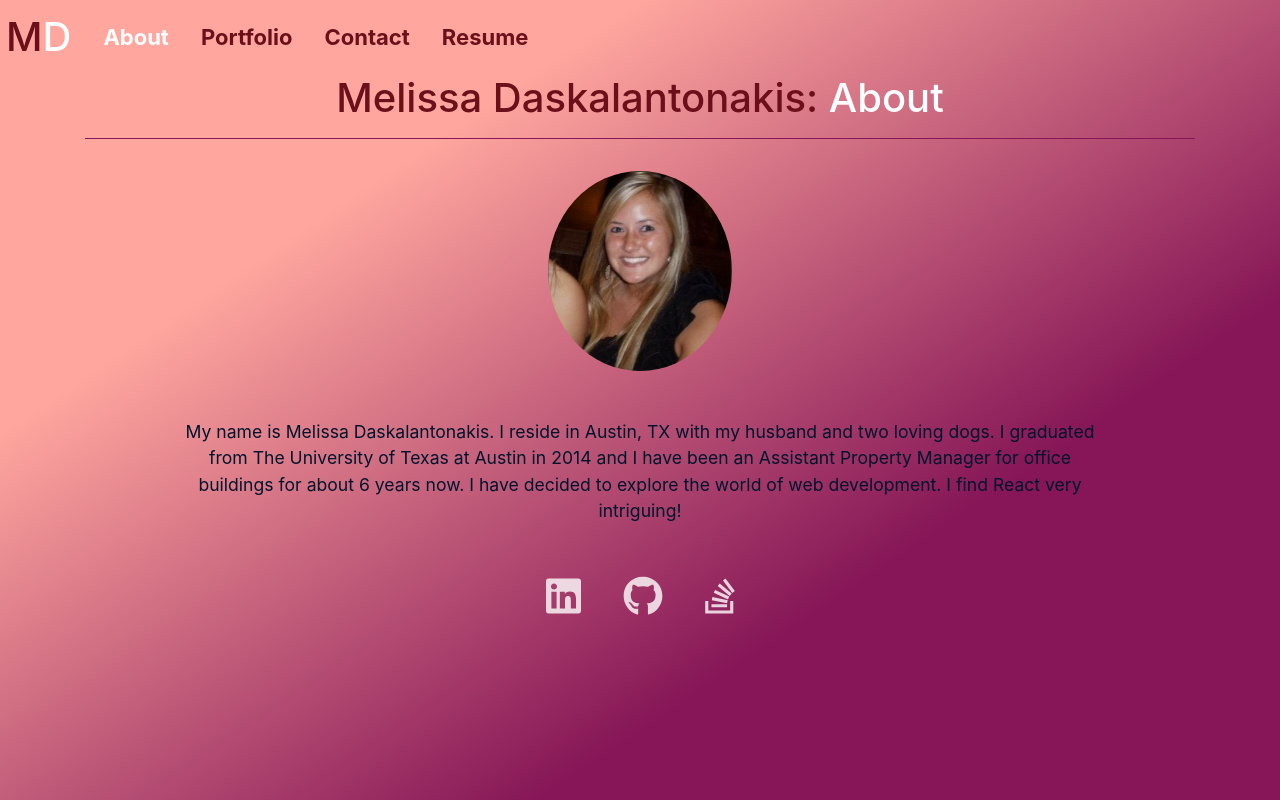
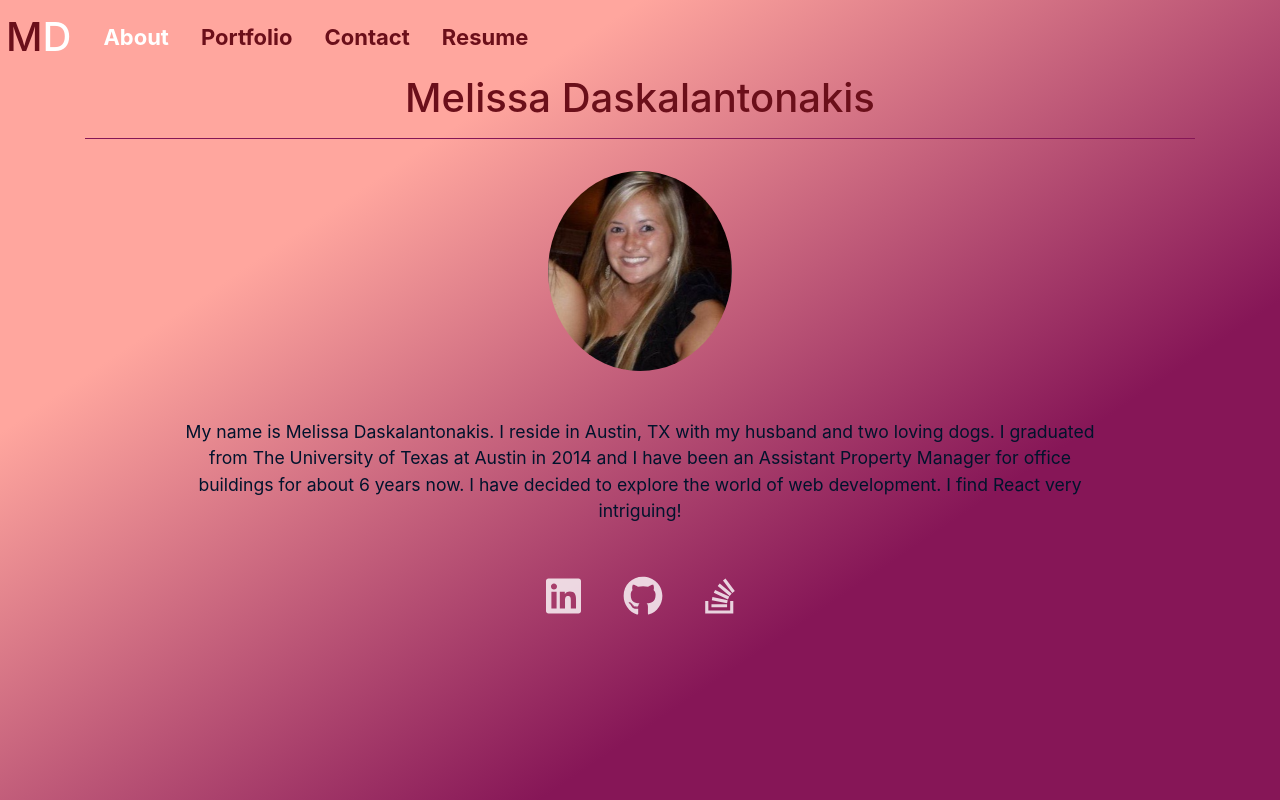
Before and after one commit to mellyro/react-portfolio, a React (Create React App) app: page /#/about in a window 1280 px wide. Built offline with nearby package versions, Linux system fonts and the light colour scheme.

Commit message:
fix titles

```diff
--- a/src/components/About/index.js
+++ b/src/components/About/index.js
@@ -5,7 +5,7 @@ class About extends Component {
     render() {
         return (
             <section className="section-title container">
-                <h1>Melissa Daskalantonakis: <span>About</span></h1>
+                <h1>Melissa Daskalantonakis</h1>
                 <hr></hr>
                 <div className="row justify-content-center">
                     <div className="col-10 section-content">
--- a/src/components/Contact/index.js
+++ b/src/components/Contact/index.js
@@ -5,7 +5,7 @@ class ContactForm extends Component {
     render() {
         return (
             <section className="section-title container">
-            <h1>Melissa Daskalantonakis: <span>Contact Info</span></h1>
+            <h1>Contact Me</h1>
             <hr></hr>
             <br />
                 <div className="row justify-content-center">
--- a/src/components/Portfolio/index.js
+++ b/src/components/Portfolio/index.js
@@ -9,7 +9,7 @@ class Portfolio extends Component {
         }
         return (
             <section className="section-title">
-                <h1 >Melissa Daskalantonakis: <span>Portfolio</span></h1>
+                <h1 >Portfolio</h1>
                 <hr></hr>
                 <Project id="card-data">
                     {portfolio.map((project) => (
--- a/src/components/Resume/index.js
+++ b/src/components/Resume/index.js
@@ -19,7 +19,7 @@ class Resume extends Component {
     render() {
         return(
             <section className="section-title container">
-                <h1>Melissa Daskalantonakis: <span>Resume</span></h1>
+                <h1>My Resume</h1>
                 <hr></hr>
                 <div className="justify-content-center mt-5" id="resume">
                     <h2 className="font-weight-bold mb-4">Download my resume</h2>
```
Also changed, not shown: 1 other file (tests, documents, lock files or other folders).
